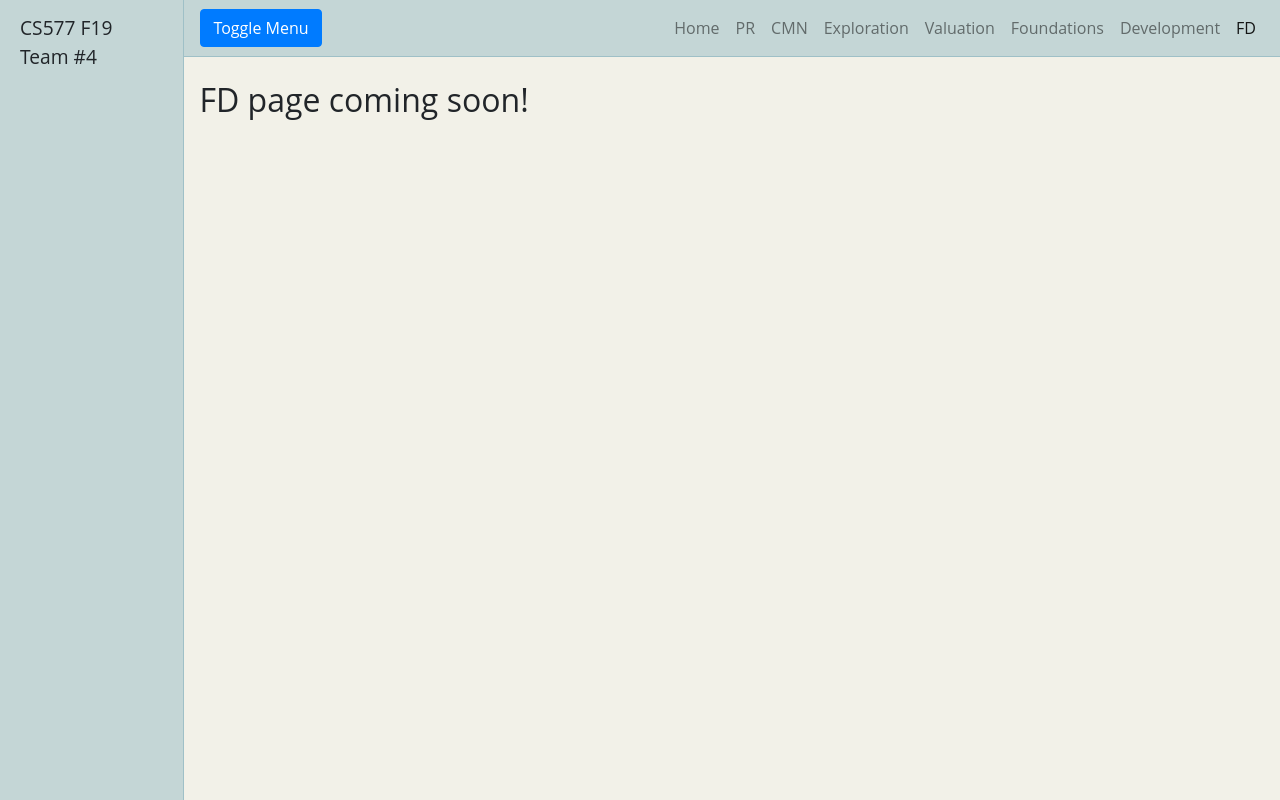
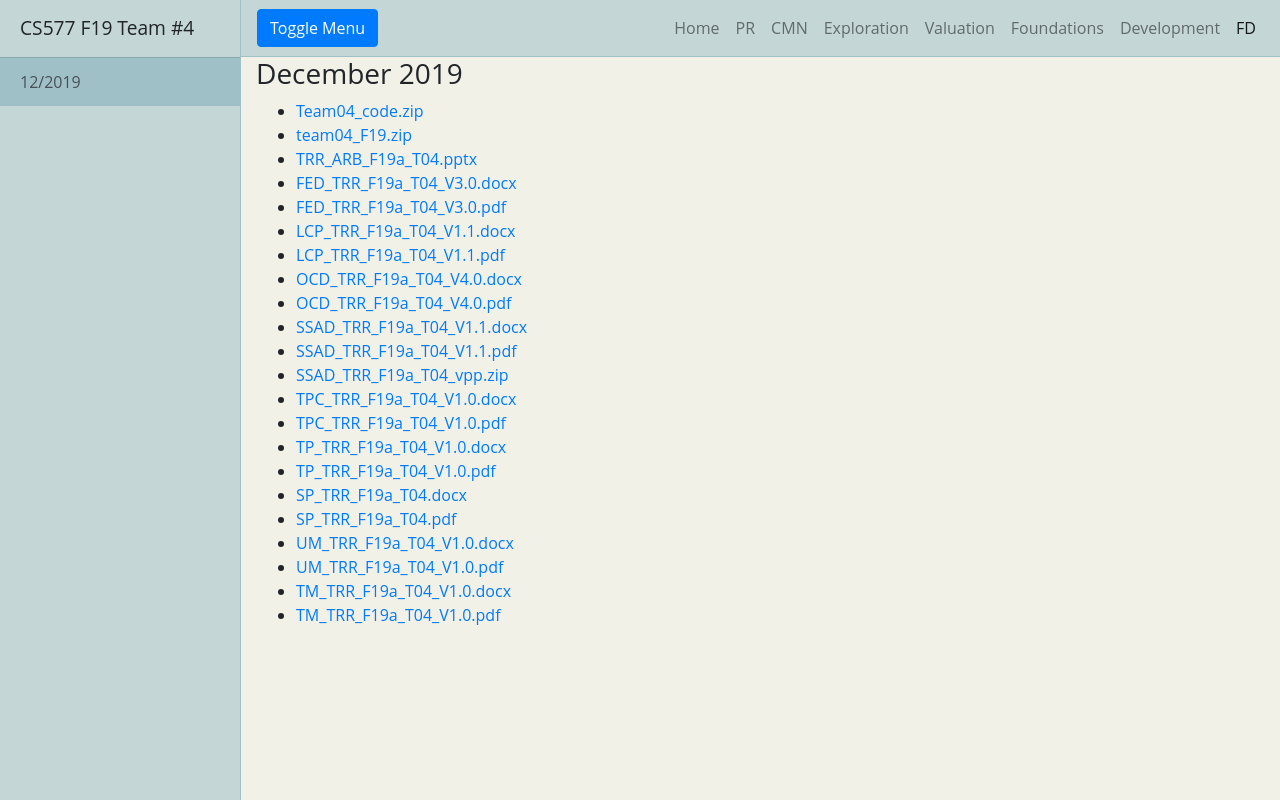
Before and after one commit to kgrimes2/CS577a-Fall2019-Team04, a website: page FD/index.html in a window 1280 px wide. Drawn offline with Linux system fonts and the light colour scheme.

Commit message:
Add FD links

```diff
--- a/FD/index.html
+++ b/FD/index.html
@@ -25,6 +25,9 @@
     <!-- Sidebar -->
     <div class="bg-light border-right" id="sidebar-wrapper">
       <div class="sidebar-heading">CS577 F19 Team #4</div>
+      <div class="list-group list-group-flush">
+        <a href="#dec19" class="list-group-item list-group-item-action bg-light">12/2019</a>
+      </div>
     </div>
     <!-- /#sidebar-wrapper -->
 
@@ -70,8 +73,33 @@
       </nav>
 
       <a name="welcome"></a>
+      <a name="dec19"></a>
       <div class="container-fluid">
-        <h2 class="mt-4">FD page coming soon!</h2>
+        <h3>December 2019</h3>
+        <ul>
+	  <li><a href="Team04_code.zip">Team04_code.zip</a></li>
+	  <li><a href="team04_F19.zip">team04_F19.zip</a></li>
+          <li><a href="../Development/TRR_ARB_F19a_T04.pptx">TRR_ARB_F19a_T04.pptx</a></li>
+	  <li><a href="../Development/FED_TRR_F19a_T04_V3.0.docx">FED_TRR_F19a_T04_V3.0.docx</a></li>
+	  <li><a href="../Development/FED_TRR_F19a_T04_V3.0.pdf">FED_TRR_F19a_T04_V3.0.pdf</a></li>
+	  <li><a href="../Development/LCP_TRR_F19a_T04_V1.1.docx">LCP_TRR_F19a_T04_V1.1.docx</a></li>
+	  <li><a href="../Development/LCP_TRR_F19a_T04_V1.1.pdf">LCP_TRR_F19a_T04_V1.1.pdf</a></li>
+	  <li><a href="../Development/OCD_TRR_F19a_T04_V4.0.docx">OCD_TRR_F19a_T04_V4.0.docx</a></li>
+	  <li><a href="../Development/OCD_TRR_F19a_T04_V4.0.pdf">OCD_TRR_F19a_T04_V4.0.pdf</a></li>
+	  <li><a href="../Development/SSAD_TRR_F19a_T04_V1.1.docx">SSAD_TRR_F19a_T04_V1.1.docx</a></li>
+	  <li><a href="../Development/SSAD_TRR_F19a_T04_V1.1.pdf">SSAD_TRR_F19a_T04_V1.1.pdf</a></li>
+	  <li><a href="../Development/SSAD_TRR_F19a_T04_vpp.zip">SSAD_TRR_F19a_T04_vpp.zip</a></li>
+	  <li><a href="../Development/TPC_TRR_F19a_T04_V1.0.docx">TPC_TRR_F19a_T04_V1.0.docx</a></li>
+	  <li><a href="../Development/TPC_TRR_F19a_T04_V1.0.pdf">TPC_TRR_F19a_T04_V1.0.pdf</a></li>
+	  <li><a href="../Development/TP_TRR_F19a_T04_V1.0.docx">TP_TRR_F19a_T04_V1.0.docx</a></li>
+	  <li><a href="../Development/TP_TRR_F19a_T04_V1.0.pdf">TP_TRR_F19a_T04_V1.0.pdf</a></li>
+	  <li><a href="../Development/SP_TRR_F19a_T04.docx">SP_TRR_F19a_T04.docx</a></li>
+	  <li><a href="../Development/SP_TRR_F19a_T04.pdf">SP_TRR_F19a_T04.pdf</a></li>
+	  <li><a href="../Development/UM_TRR_F19a_T04_V1.0.docx">UM_TRR_F19a_T04_V1.0.docx</a></li>
+	  <li><a href="../Development/UM_TRR_F19a_T04_V1.0.pdf">UM_TRR_F19a_T04_V1.0.pdf</a></li>
+	  <li><a href="../Development/TM_TRR_F19a_T04_V1.0.docx">TM_TRR_F19a_T04_V1.0.docx</a></li>
+	  <li><a href="../Development/TM_TRR_F19a_T04_V1.0.pdf">TM_TRR_F19a_T04_V1.0.pdf</a></li>
+        </ul>
       </div>
 
   </div>
```
